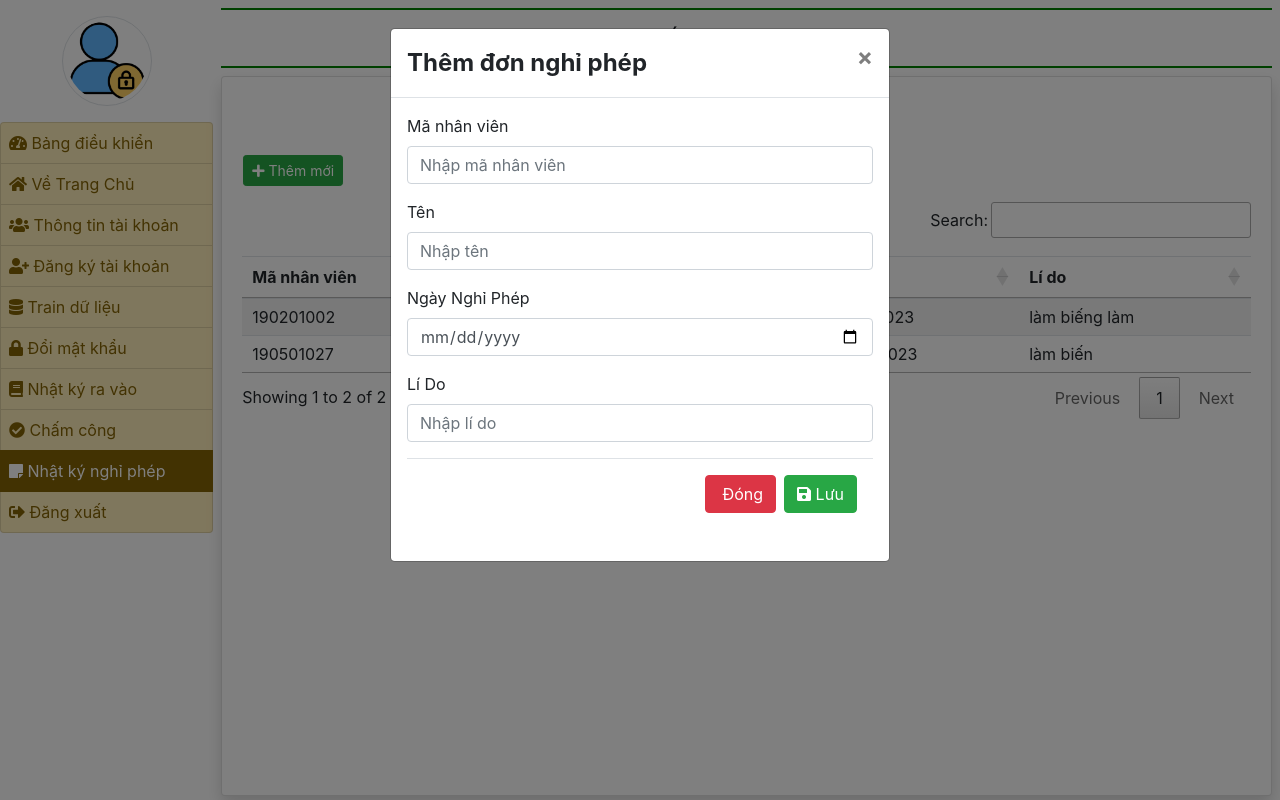
After one commit to nguyenhoangkhoicm/Emloyee_Record_Magament_System, a Django app: page /leave/ in a window 1280 px wide, after a click on "Thêm mới". The commit adds this page. Run offline with Django 4.2, Linux system fonts and the light colour scheme; data comes from the database, SQL or seed files in the repository; both versions use the stored data as it was after the commit; parts of the project's set-up code (start-up, migrations or seed data) failed here and were passed over; some libraries are stand-ins or nearby versions.

Commit message:
leave func for employee

```diff
--- a/EmployeeRecordMgmt/urls.py
+++ b/EmployeeRecordMgmt/urls.py
@@ -53,6 +53,7 @@ urlpatterns = [
     path('download_excel/', download_excel, name='download_excel'),
     path('attendance/',query_time_attendance,name='run_attendance'),
     path('query_attendance_all/',query_attendance_all,name='query_attendance_all'),
+    path('leave/',leave,name='leave'),
 
 
 ]
--- a/employee/templates/admin_base.html
+++ b/employee/templates/admin_base.html
@@ -81,6 +81,9 @@
                     <a href="{% url 'ad_showatt' %}"
                         class="list-group-item list-group-item-warning list-group-item-action {% if request.path == '/ad_showatt/' %} active {% endif %}">
                         <i class="fa fa-check-circle"></i> Chấm công</a>
+                    <a href="{% url 'leave' %}"
+                        class="list-group-item list-group-item-warning list-group-item-action {% if request.path == '/leave/' %} active {% endif %}">
+                        <i class="fa fa-sticky-note" aria-hidden="true"></i> Nhật ký nghỉ phép</a>
                     <a href="{% url 'logout' %}"
                         class="list-group-item list-group-item-warning list-group-item-action {% if request.path == '/logout/' %} active {% endif %}">
                         <i class="fas fa-sign-out-alt"></i> Đăng xuất</a>
@@ -97,7 +100,13 @@
                         <div class="card-body">
                             {% block main%}
 
-                            {% endblock %}
+                            {% endblock main%}
+
+
+                            {% block modal %}
+
+                            {% endblock modal %}
+
                         </div>
                     </div>
                 </div>
--- /dev/null
+++ b/employee/templates/leave.html
@@ -0,0 +1,91 @@
+{% extends 'admin_base.html' %}
+{% block main %}
+
+
+<h3 style="text-align: center;">Nhật ký nghỉ phép</h3>
+
+<div class="row">
+    <div class="box-header with-border m-3" style="display: inline-block; float: left;">
+        <a href="#addnew" data-toggle="modal" class="btn btn-success btn-sm btn-flat"><i class="fa fa-plus"></i> Thêm mới</a>
+      </div>
+</div>
+<table class="table table-striped" id="example" style="padding-top: 10px;">
+
+    <thead>
+        <tr>
+            <th>Mã nhân viên</th>
+            <th>Tên nhân viên</th>
+            <th>Ngày</th>
+            <th>Lí do</th>
+        </tr>
+    </thead>
+    <tbody>
+        {% for leave in leaves %}
+        <tr>
+            <td>{{ leave.emcode }}</td>
+            <td>{{ leave.name }}</td>
+            <td>{{ leave.date|date:"d/m/Y" }}</td>
+            <td>{{ leave.reason }}</td>
+
+        </tr>
+        {% endfor %}
+    </tbody>
+</table>
+
+
+
+{% endblock %}
+{% block modal %}
+<div class="modal fade" id="addnew">
+  <div class="modal-dialog">
+      <div class="modal-content">
+          <div class="modal-header">
+            <h4 class="modal-title"><b>Thêm đơn nghỉ phép</b></h4>
+            <button type="button" class="close" data-dismiss="modal" aria-label="Close">
+                <span aria-hidden="true">&times;</span></button>
+
+          </div>
+          <div class="modal-body">
+            <form class="form-horizontal" method="POST" action="{% url 'leave' %}">
+              {% csrf_token %}
+
+
+              <div class="form-row">
+
+                <div class="col-sm-12">
+                    <div class="form-group">
+                        <label>Mã nhân viên</label>
+                        <input type="text" name="empcode" class="form-control" id="empcode-input"
+                            placeholder="Nhập mã nhân viên" pattern="[0-9]+" required>
+                    </div>
+
+                </div>
+
+                <div class="col-sm-12">
+                        <div class="form-group">
+                            <label>Tên</label>
+                            <input type="text" name="name" class="form-control" placeholder="Nhập tên"
+                                required>
+                        </div>
+                </div>
+                <div class="col-sm-12">
+                    <div class="form-group">
+                          <label>Ngày Nghỉ Phép</label>
+                          <input type="date" name="date" id="date" class="form-control" required>
+
+                    </div>
+                </div>
+
+                <div class="col-sm-12">
+                    <div class="form-group">
+                        <label>Lí Do</label>
+                        <input type="text" name="reason" class="form-control" placeholder="Nhập lí do" required>
+                    </div>
+                </div>
+
+          </div>
+          <div class="modal-footer">
+            <button type="button" class="btn btn-danger btn-flat pull-left" data-dismiss="modal"><i class="fa fa-close"></i> Đóng</button>
+            <button type="submit" class="btn btn-success btn-flat" name="add"><i class="fa fa-save"></i> Lưu</button>
+          </div></form></div></div></div></div>
+{% endblock modal %}
--- a/employee/views.py
+++ b/employee/views.py
@@ -21,6 +21,20 @@ def load(request):
 def index(request):
 
     return render(request, 'index.html')
+
+def leave(request):
+    if request.method == 'POST':
+        empcode = request.POST['empcode']
+        name = request.POST['name']
+        reason = request.POST['reason']
+        date = request.POST['date']
+        leave = Leave(emcode = empcode, name=name, reason=reason, date=date)
+        leave.save()
+        messages.success(request, 'Bạn đã gửi đơn xin nghỉ thành công.')
+        return redirect('leave')
+    else:
+        leave = Leave.objects.all()
+        return render(request, 'leave.html', {'leaves': leave})
 
 def attendee_list(request):
     attendance = Attendance.objects.filter(date=datetime.date.today())
```
Also changed, not shown: employee/templates/interface.html (deleted, +0 -117 lines), facerecognition/utils.py (+15 -7 lines), db.sqlite3, 1 other file.
